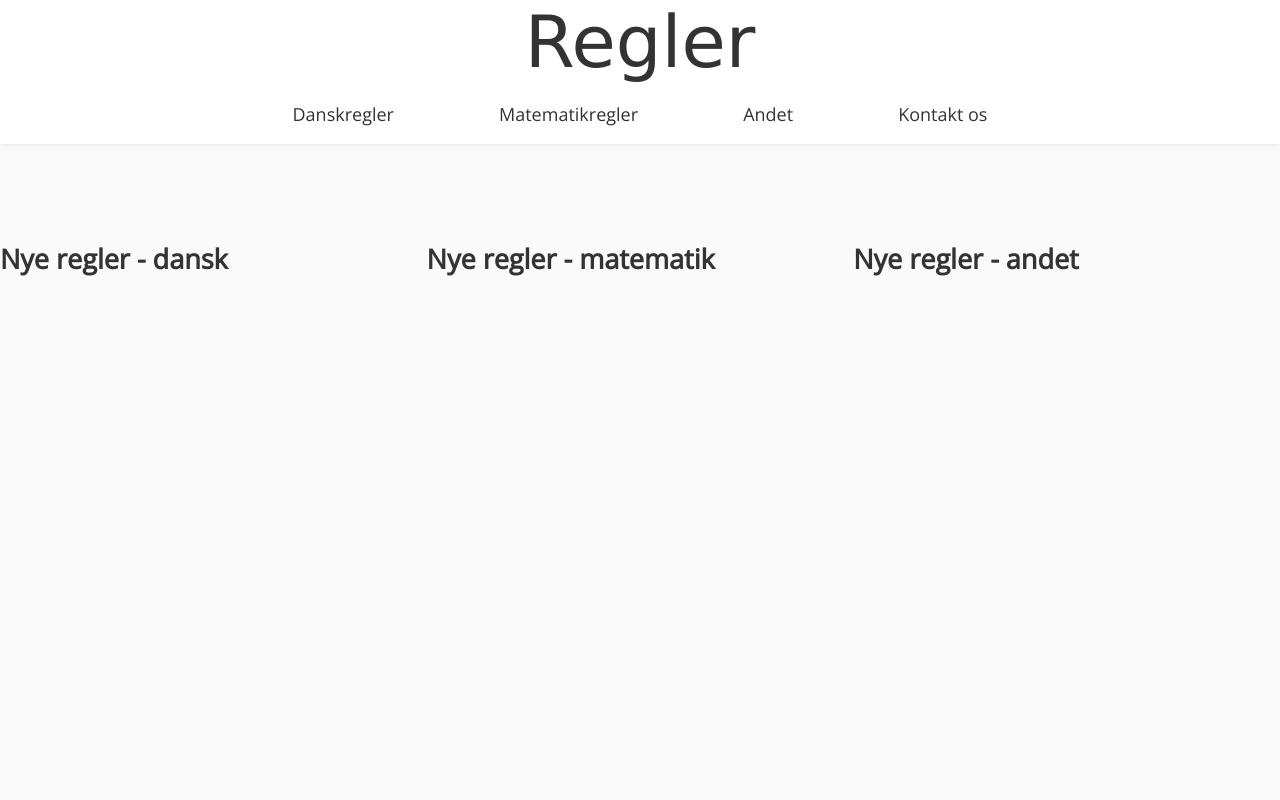
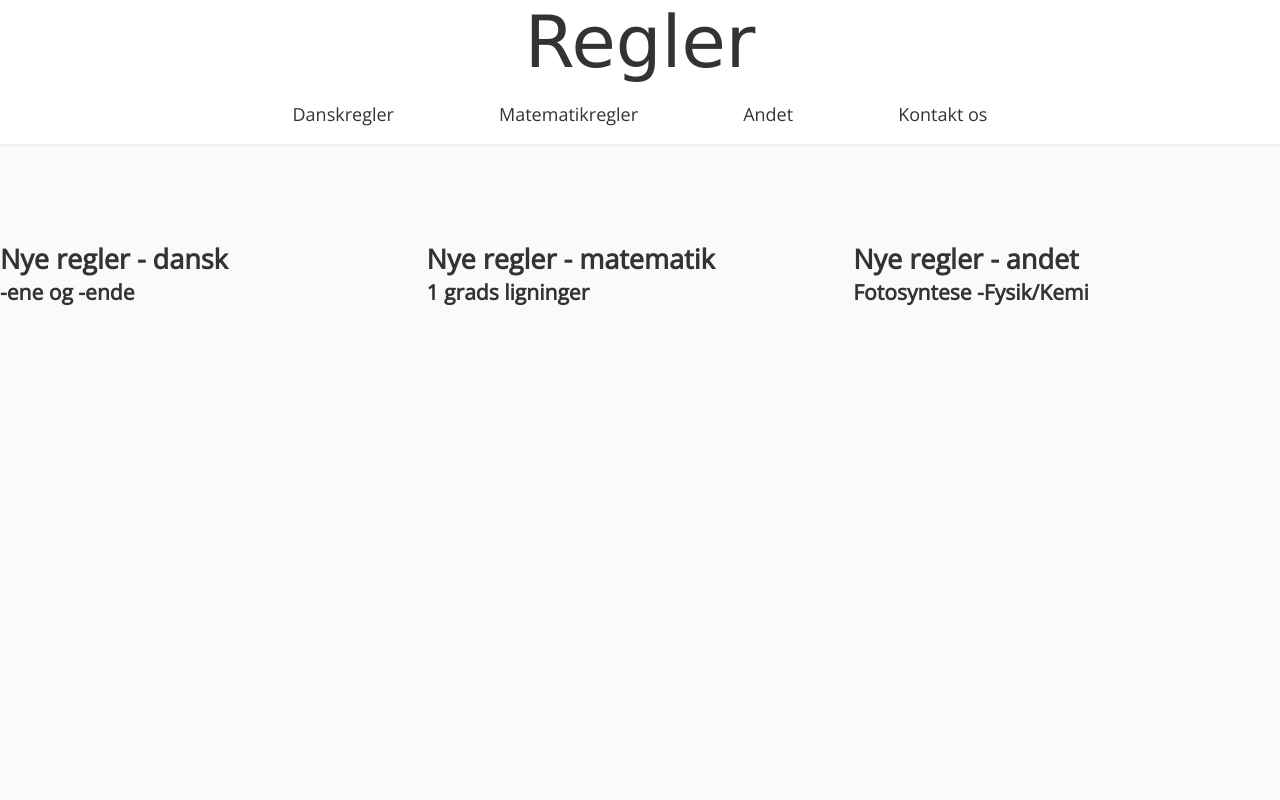
Before and after one commit to AlbertTS2006/AlbertTS2006.github.io, a plain HTML site: page index.html in a window 1280 px wide. Shown: the top 800 px of the page. Drawn offline with nearby package versions, Linux system fonts and the light colour scheme.

Commit message:
Update index.html

```diff
--- a/index.html
+++ b/index.html
@@ -20,13 +20,15 @@
     <div class="row">
       <div class="column">
         <h2>Nye regler - dansk</h2>
-        <h4></h4>
+        <h3>-ene og -ende</h3>
       </div>
       <div class="column">
         <h2>Nye regler - matematik</h2>
+        <h3>1 grads ligninger</h3>
       </div>
       <div class="column">
         <h2>Nye regler - andet</h2>
+        <h3>Fotosyntese -Fysik/Kemi</h3>
       </div>
     </div>
 <body>
```
